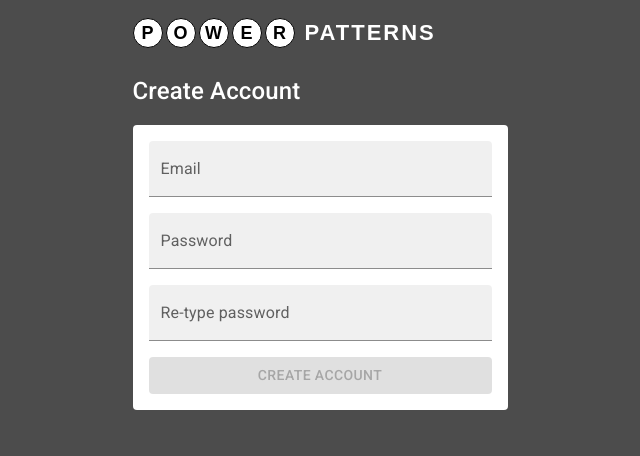
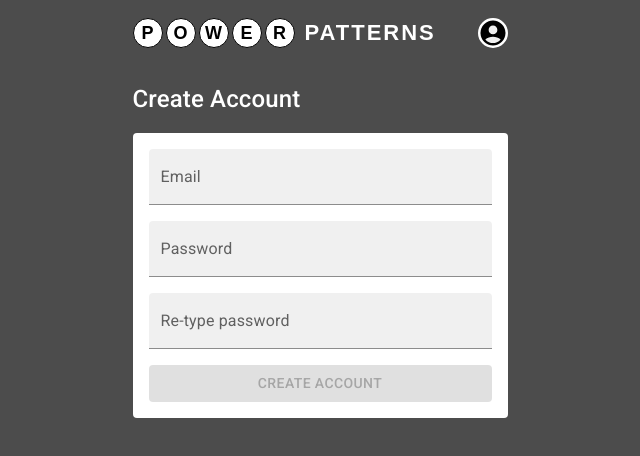
Before and after one commit to rudodd/lotto, a Next.js app: page /create-account in a window 1280 px wide. Shown: the top 456 px of the page, without its empty margins (320-960 px from the left). Built offline with nearby package versions, Linux system fonts and the light colour scheme; no server answers.

Commit message:
adds google authentication

```diff
--- a/components/AppContainer.js
+++ b/components/AppContainer.js
@@ -1,15 +1,38 @@
-import React from 'react';
+import React, { useEffect } from 'react';
+import { signIn, signOut, useSession } from 'next-auth/react';
+
+// import components
 import AppHead from './AppHead';
+import AccountCircleIcon from '@mui/icons-material/AccountCircle';
+import Avatar from '@mui/material/Avatar';
 
 export default function AppContainer(props) {
   const { title } = props;
+  const session = useSession();
+
+  useEffect(() => {
+    console.log(session);
+  }, [session])
 
   return (
     <div>
       <AppHead title={title} />
       <main>
-        <div className="logo">
-          <h1><span>P</span><span>o</span><span>w</span><span>e</span><span>r</span> Patterns</h1>
+        <div className="header">
+          <div className="logo">
+            <h1><span>P</span><span>o</span><span>w</span><span>e</span><span>r</span> Patterns</h1>
+          </div>
+          <div className="login">
+            {session?.status === 'authenticated' && session?.data?.user?.image ? (
+              <button onClick={() => signOut()} className="avatar">
+                <Avatar alt={session?.data?.user?.name} src={session?.data?.user?.image} sx={{ width: 30, height: 30 }} />
+              </button>
+            ) : (
+              <button onClick={() => signIn('google')} className="avatar">
+                <AccountCircleIcon sx={{ width: 30, height: 30 }} />
+              </button>
+            )}
+          </div>
         </div>
         {props.children}
       </main>
--- a/styles/app.scss
+++ b/styles/app.scss
@@ -31,8 +31,12 @@ body {
     max-width: $max-width;
     margin: auto;
 
+    .header {
+      display: flex;
+      padding: 1rem 0;
+      align-items: center;
+
       .logo {
-      margin: 1rem 0 0.5rem;
 
         h1 {
           font-family: sans-serif;
@@ -42,6 +46,7 @@ body {
           font-size: 22px;
           font-weight: 900;
           letter-spacing: 2px;
+          margin: 0;
 
           span {
             display: inline-flex;
@@ -61,6 +66,23 @@ body {
             &:last-of-type {
               margin-right: 10px;
             }
+          }
+        }
+      }
+
+      .login {
+        margin-left: auto;
+
+        .avatar {
+          padding: 0;
+          border-radius: 50%;
+          border: solid 2px white;
+          height: 30px;
+          width: 30px;
+          overflow: hidden;
+          display: flex;
+          align-items: center;
+          justify-content: center;
         }
       }
     }
```
Also changed, not shown: pages/_app.js (+5 -3 lines), pages/api/auth/[...nextauth].js (+15 -0 lines). Lines whose indentation alone changed are shown as unchanged.
